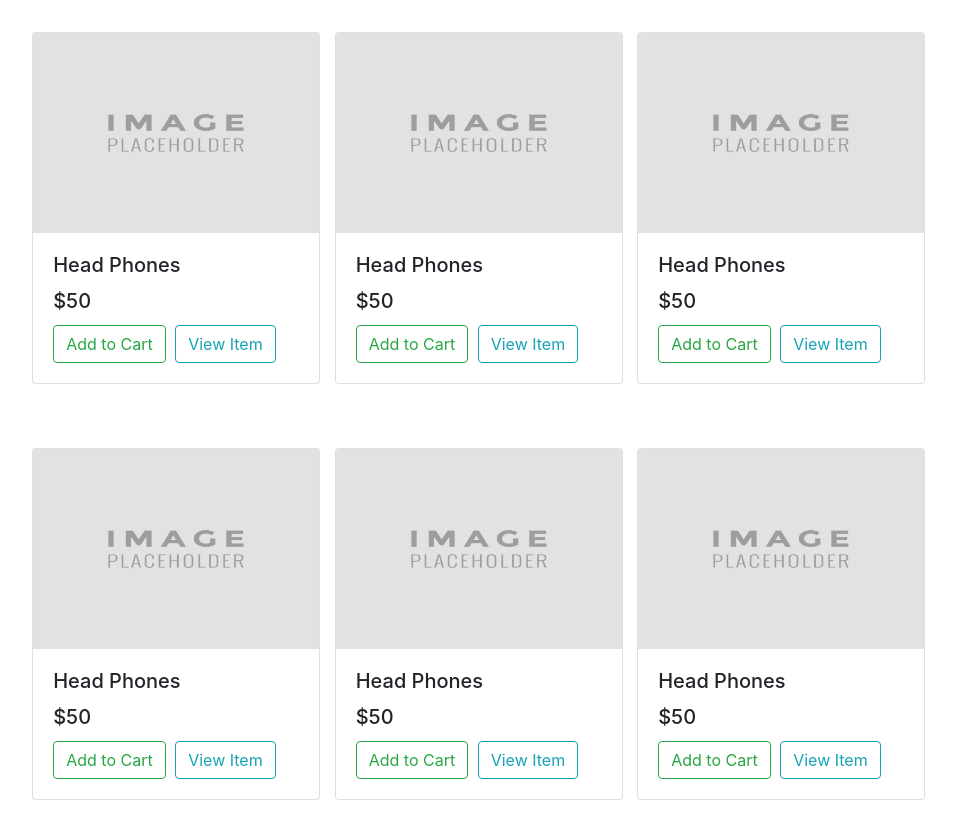
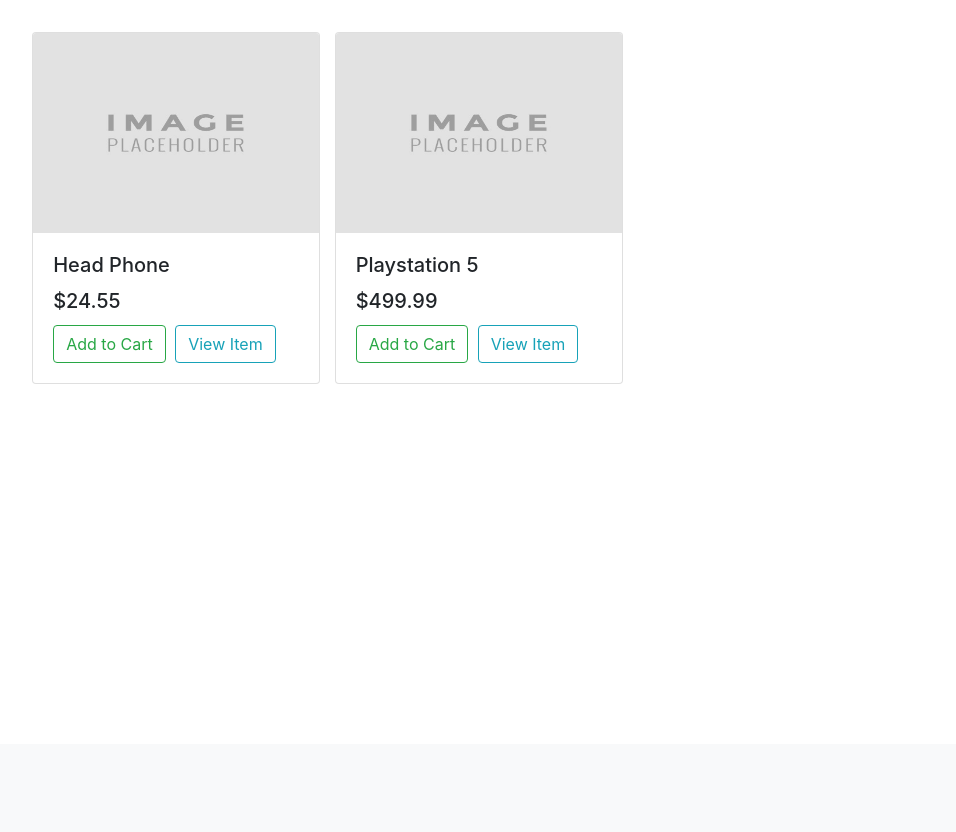
Before and after one commit to marvingreg/ECommerce, a Django app: page / in a window 1280 px wide. Shown: the part 56-888 px from the top of the page, without its empty margins (103-1059 px from the left). After the commit the page ends 440 px from the top, so only its background shows below. Run offline with Django 4.2, Linux system fonts and the light colour scheme; data comes from the database, SQL or seed files in the repository; both versions use the stored data as it was after the commit.

Commit message:
Added Preview in Template

```diff
--- a/products/models.py
+++ b/products/models.py
@@ -5,6 +5,9 @@
 
 class Customer(models.Model):
     customer = models.OneToOneField(User,on_delete=models.CASCADE)
+    first_name = models.CharField(max_length=200, null=True)
+    last_name = models.CharField(max_length=200, null=True)
+    email = models.EmailField(max_length=200,null=True,default="")
 
 
 class Product(models.Model):
@@ -19,11 +22,28 @@
     complete = models.BooleanField(default=False, null=True,blank=False)
     transaction_id = models.CharField(max_length=100)
 
+    @property
+    def get_price_total(self):
+        order_items = self.orderitem_set.all()
+
+        return sum([item.get_total for item in order_items])
+
+
+    @property
+    def get_item_total(self):
+        order_items = self.orderitem_set.all()
+
+        return sum([item.quantity for item in order_items])
+
 class OrderItem(models.Model):
     product = models.ForeignKey(Product,on_delete=models.SET_NULL, null=True, blank=True)
     order = models.ForeignKey(Order,on_delete=models.SET_NULL , null=True, blank=True)
     quantity = models.IntegerField(default=0, null=True, blank=True)
     date_added = models.DateTimeField(auto_now_add=True)
+
+    @property
+    def get_total(self):
+        return self.product.price * self.quantity
 
 
 class ShippingAddress(models.Model):
--- a/products/templates/items.html
+++ b/products/templates/items.html
@@ -1,65 +1,15 @@
 {%extends 'index.html'%}
 {%block items%}
 {%load static%}
-
+{%for product in products%}
 <div class="card" style="width: 18rem; display: inline-block; margin: 2rem 5px; box-shadow: inset;">
     <img class="card-img-top" src="{%static 'images/image-placeholder.jpg' %}" width="200px" height="200px" alt="Card image cap">
     <div class="card-body">
-      <h5 class="card-title">Head Phones</h5>
-      <h5 class="card-title">$50</h5>
+      <h5 class="card-title">{{product.name}}</h5>
+      <h5 class="card-title">${{product.price}}</h5>
         <a href="#" class="btn btn-outline-success" style="margin-right: 5px ; display: inline-block;">Add to Cart</a>
         <a href="#" class="btn btn-outline-info" style="margin-right: 5px ; display: inline-block;">View Item</a>
     </div>
 </div>
-
-<div class="card" style="width: 18rem; display: inline-block; margin: 2rem 5px; ">
-  <img class="card-img-top" src="{%static 'images/image-placeholder.jpg' %}" width="200px" height="200px" alt="Card image cap">
-  <div class="card-body">
-    <h5 class="card-title">Head Phones</h5>
-    <h5 class="card-title">$50</h5>
-      <a href="#" class="btn btn-outline-success" style="margin-right: 5px ; display: inline-block;">Add to Cart</a>
-      <a href="#" class="btn btn-outline-info" style="margin-right: 5px ; display: inline-block;">View Item</a>
-  </div>
-</div>
-
-<div class="card" style="width: 18rem; display: inline-block; margin: 2rem 5px; ">
-  <img class="card-img-top" src="{%static 'images/image-placeholder.jpg' %}" width="200px" height="200px" alt="Card image cap">
-  <div class="card-body">
-    <h5 class="card-title">Head Phones</h5>
-    <h5 class="card-title">$50</h5>
-      <a href="#" class="btn btn-outline-success" style="margin-right: 5px ; display: inline-block;">Add to Cart</a>
-      <a href="#" class="btn btn-outline-info" style="margin-right: 5px ; display: inline-block;">View Item</a>
-  </div>
-</div>
-
-<div class="card" style="width: 18rem; display: inline-block; margin: 2rem 5px; ">
-  <img class="card-img-top" src="{%static 'images/image-placeholder.jpg' %}" width="200px" height="200px" alt="Card image cap">
-  <div class="card-body">
-    <h5 class="card-title">Head Phones</h5>
-    <h5 class="card-title">$50</h5>
-      <a href="#" class="btn btn-outline-success" style="margin-right: 5px ; display: inline-block;">Add to Cart</a>
-      <a href="#" class="btn btn-outline-info" style="margin-right: 5px ; display: inline-block;">View Item</a>
-  </div>
-</div>
-
-<div class="card" style="width: 18rem; display: inline-block; margin: 2rem 5px; ">
-  <img class="card-img-top" src="{%static 'images/image-placeholder.jpg' %}" width="200px" height="200px" alt="Card image cap">
-  <div class="card-body">
-    <h5 class="card-title">Head Phones</h5>
-    <h5 class="card-title">$50</h5>
-      <a href="#" class="btn btn-outline-success" style="margin-right: 5px ; display: inline-block;">Add to Cart</a>
-      <a href="#" class="btn btn-outline-info" style="margin-right: 5px ; display: inline-block;">View Item</a>
-  </div>
-</div>
-
-<div class="card" style="width: 18rem; display: inline-block; margin: 2rem 5px; ">
-  <img class="card-img-top" src="{%static 'images/image-placeholder.jpg' %}" width="200px" height="200px" alt="Card image cap">
-  <div class="card-body">
-    <h5 class="card-title">Head Phones</h5>
-    <h5 class="card-title">$50</h5>
-      <a href="#" class="btn btn-outline-success" style="margin-right: 5px ; display: inline-block;">Add to Cart</a>
-      <a href="#" class="btn btn-outline-info" style="margin-right: 5px ; display: inline-block;">View Item</a>
-  </div>
-</div>
-
+{%endfor%}
 {%endblock%}
--- a/products/views.py
+++ b/products/views.py
@@ -1,12 +1,29 @@
-from http.client import HTTPResponse
 from django.shortcuts import render
-from django.http import HttpResponse
+from .models import *
 
 # Create your views here.
 
 def index(request):
-    return render(request,'items.html',{})
+
+    context ={
+        'products': Product.objects.all
+    }
+
+    return render(request,'items.html',context)
 
 
 def cart(request):
-    return render(request,'cart.html',{})
+
+    if request.user.is_authenticated:
+        customer = request.user.customer
+        order, created = Order.objects.get_or_create(customer=customer, complete = False)
+        items = order.orderitem_set.all()
+    else:
+        items = []
+
+    print(order)
+    context ={
+        'items': items,
+        'order': order
+    }
+    return render(request,'cart.html',context)
```
Also changed, not shown: products/templates/cart.html (+20 -5 lines), db.sqlite3, products/migrations/0002_customer_email_customer_first_name_and_more.py (added).
